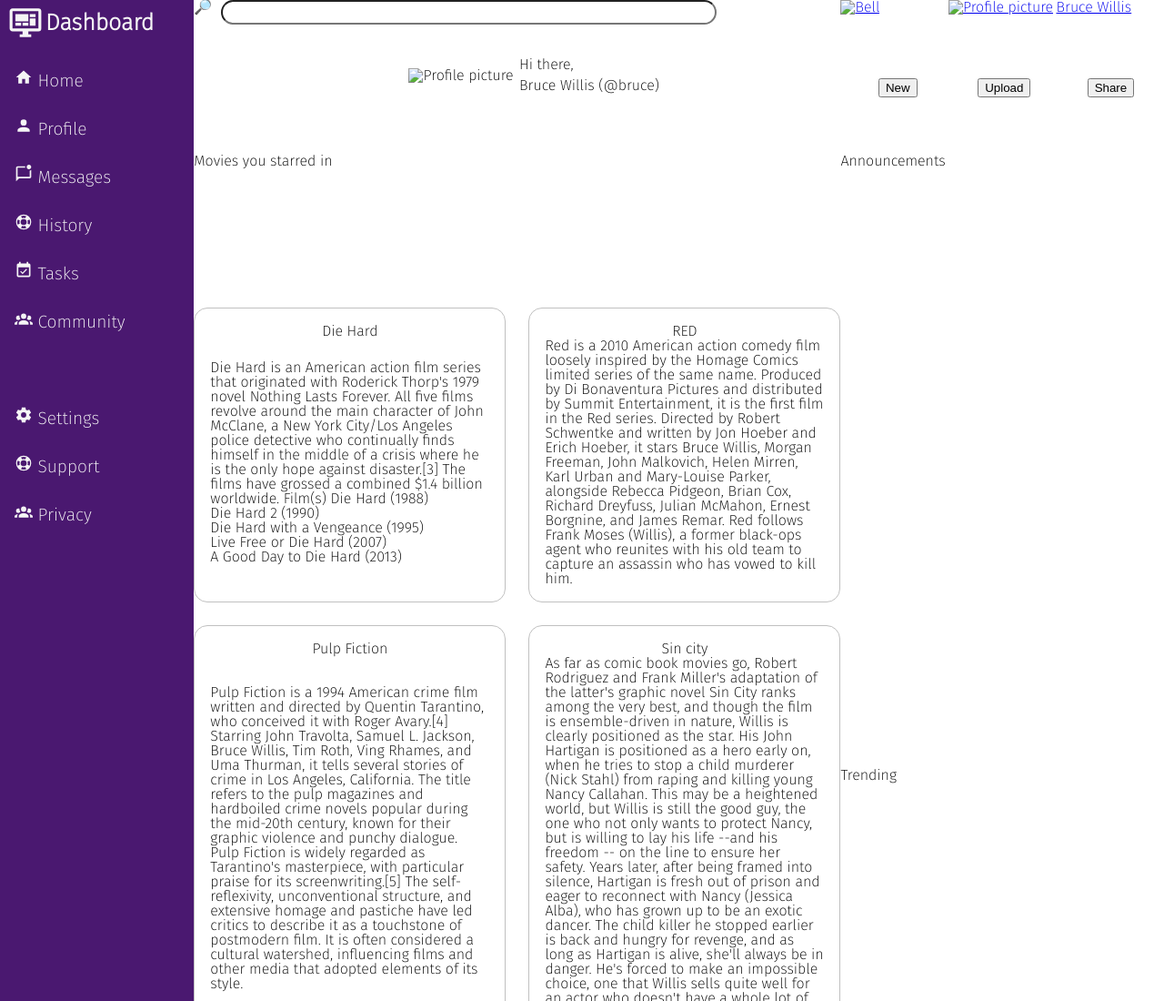
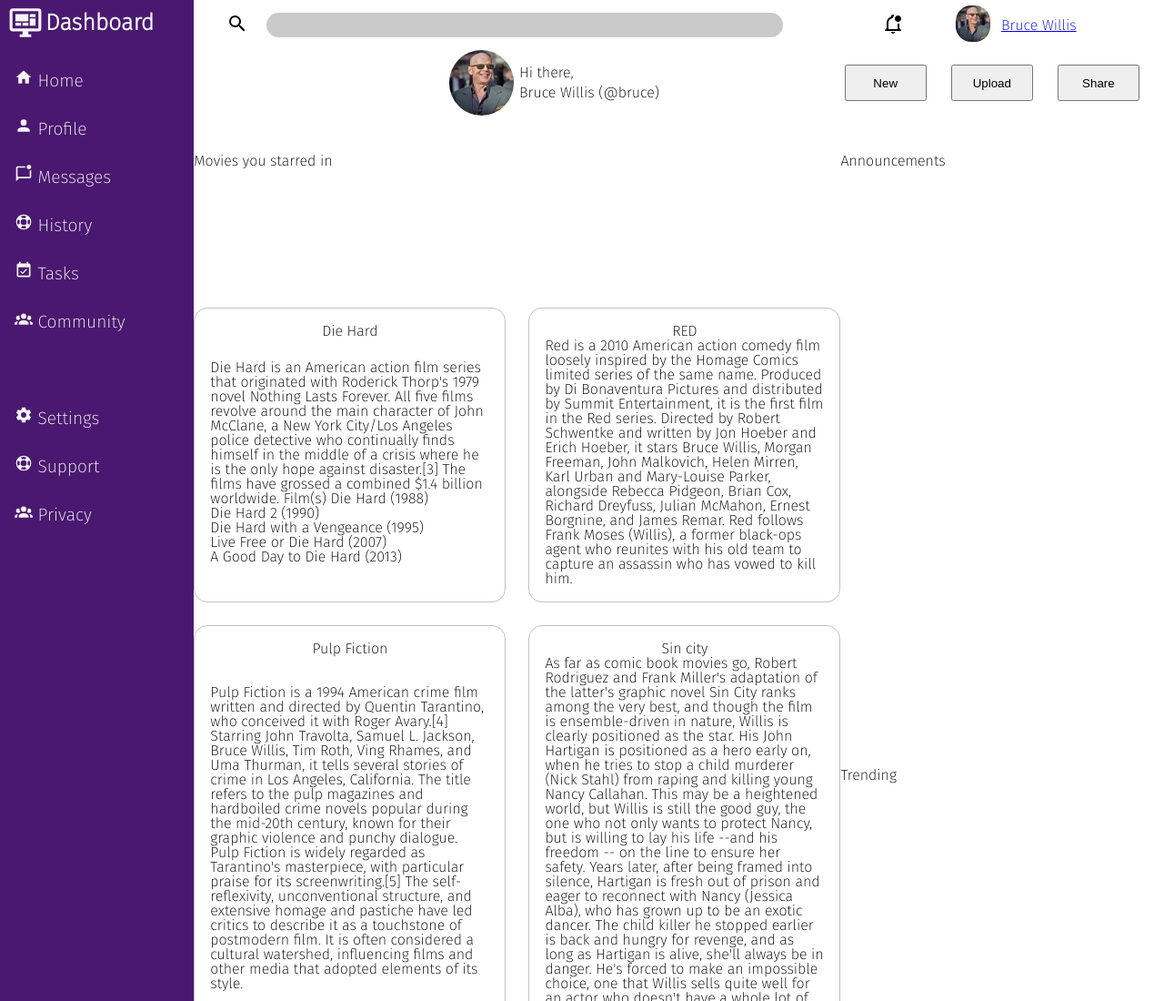
Before and after one commit to AvihayR/Grid-Layout-Admin-Page, a plain HTML site: page index.html in a window 1280 px wide. Shown: the top 1100 px of the page at 91% size. Drawn offline with Linux system fonts and the light colour scheme.

Commit message:
Finish upper-header

```diff
--- a/index.html
+++ b/index.html
@@ -16,19 +16,19 @@
    <div class="grid-container fullpage">
     <header>
         <section class="search-area">
-            <label for="search-bar">🔎</label>
+            <label for="search-bar"><img src="search.svg" alt="search" class="header-svg" ></label>
             <input type="search" name="search" id="search-bar">
         </section>
         <section class="profile-area">
-            <a href="#"> <img src="#" alt="Bell"> </a>
-            <a href="#"> <img src="#" alt="Profile picture"> </a>
+            <a href="#"> <img src="bell.svg" alt="Bell" class="header-svg"> </a>
+            <a href="#"> <img src="bruce.jpg" alt="Profile picture" class="header-svg profile-pic"> </a>
             <a href="#" class="profile-name">Bruce Willis</a>
         </section>
         <section class="lower-header">
-            <img src="#" alt="Profile picture">
+            <img src="bruce.jpg" alt="Profile picture" class="big-profile-pic">
             <p>Hi there,</p>
             <h2>Bruce Willis (@bruce)</h2>
-            <nav>
+            <nav class="nav-bar header-nav">
                 <ul>
                     <li><button class="nav-btn">New</button></li>
                     <li><button class="nav-btn">Upload</button></li>
@@ -38,7 +38,7 @@
         </section>
     </header>
     <aside>
-        <label class="dashbaord-logo"> <img src="monitor-dashboard.svg" alt="Dashboard"> Dashboard </label>
+        <label class="dashbaord-logo"> <img src="monitor-dashboard.svg" alt="Dashboard"> <p class="dash-txt">Dashboard</p> </label>
         <ul class="aside-links">
             <li> <img src="home.svg" alt="home"> Home</li>
             <li> <img src="account.svg" alt="profile"> Profile</li>
--- a/style.css
+++ b/style.css
@@ -13,12 +13,15 @@ body{
 CSS Vars - colors and sizes
 --------------------*/
 :root{
-    --stone:#a8a29e;
+    --stone:#c9c9c9;
     --mint:#4ade80;
     --white-bg:#f5f5f5;
     --forest-green:#14532d;
     --grape:#4a1870;
     --gas:#fde047;
+    --black-bg: #262626;
+    --fanta:#f97316;
+
 }
 
 /*--------------------
@@ -48,15 +51,19 @@ header{
 
 .search-area,.profile-area{
     display: grid;
+    justify-items: center;
+    align-items: center;
 }
 
 .search-area{
-    grid-template-columns: 15px 1fr;
-    grid-gap: 15px;
+    grid-template-columns: 5vw 1fr;
+    margin-left: 1rem;
 }
 
 .profile-area{
-    grid-template-columns: repeat(3,1fr);
+    grid-template-columns: 2fr 1fr 2fr;
+    margin-right: 5vw;
+    gap: 2px;
 }
 
 section{
@@ -80,18 +87,19 @@ section.lower-header{
     grid-area: 2/2/3/3;
 }
 
-.lower-header nav{
-    grid-area: 2/3/3/4;
-}
 
 .lower-header>p{
     align-self: end;
 }
 
+.lower-header>nav{
+    grid-row: 1/-1;
+}
+
 nav>ul{
     display: grid;
     grid-template-columns: repeat(3,1fr);
-    justify-items: center;
+    align-items: center;
 }
 
 ul.aside-links{
@@ -139,9 +147,10 @@ Styling of components
 -------------------*/
 
 #search-bar{
-    max-width: 80%;
+    width: 90%;
     height: 27px;
     border-radius: 25px;
+    justify-self: start;
 
 }
 
@@ -184,3 +193,45 @@ aside>label>img{
     grid-auto-rows: 50px;
     gap: 10px;
 }
+
+
+/*-------------------
+Header styling
+-------------------*/
+
+.header-svg{
+    height: 24px;
+}
+
+.profile-pic{
+    height: 2.5rem;
+    width: 2.4rem;
+    border-radius: 17px;
+    justify-self: end;
+}
+
+.profile-name{
+    justify-self: start;
+}
+
+.big-profile-pic{
+    height: 4.5rem;
+    width: 4.4rem;
+    border-radius: 3.5rem;
+}
+
+input#search-bar{
+    background-color: var(--stone);
+    padding: 1vh 1.2vw;
+    border: none;
+    font-size: 20px;
+}
+
+.nav-btn{
+    height: 40px;
+    width: 90px;
+}
+
+.header-nav{
+    display: grid;
+}
```
Also changed, not shown: bell.svg (added), bruce.jpg (added), search.svg (added), 1 other file.
